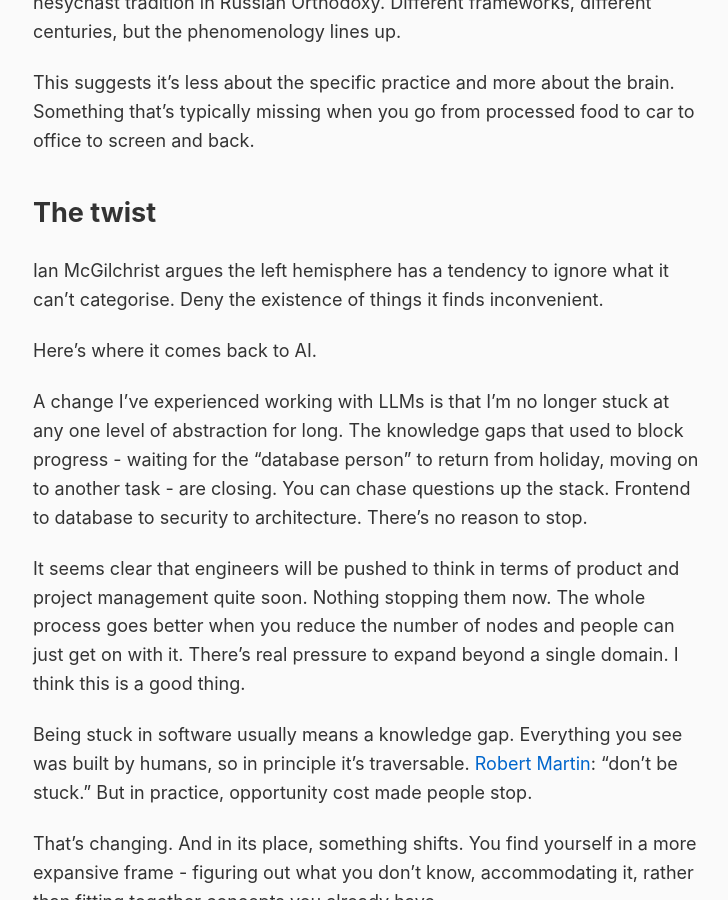
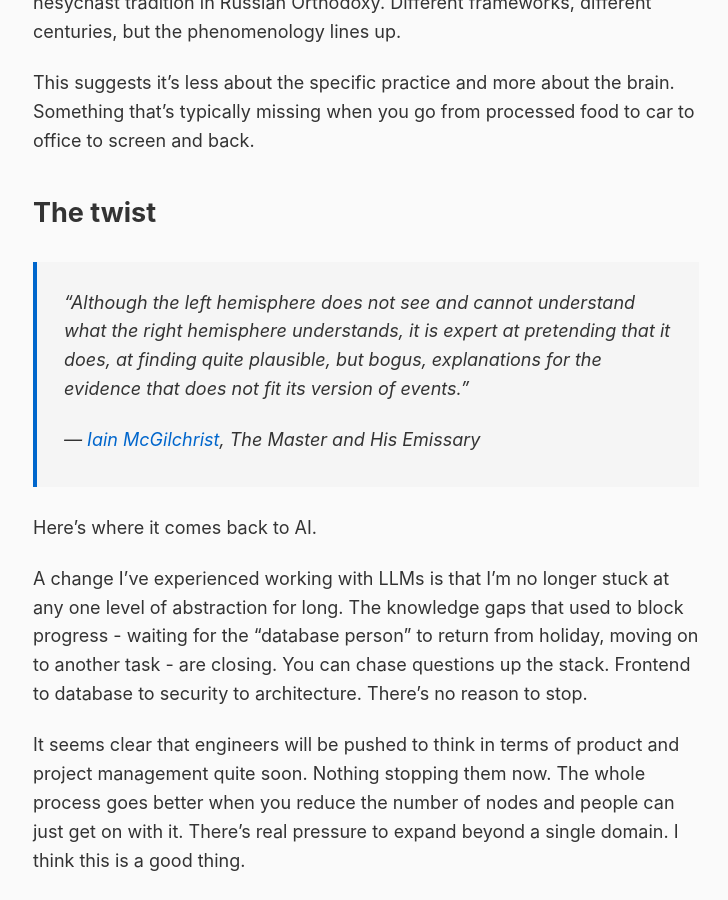
Before and after one commit to rob137/rob137.github.io, a Jekyll site: the page built from _posts/2026-01-05-field-recording.md, in a window 1280 px wide and 900 px high, scrolled down 1762 px. Shown: the whole window, without its empty margins (274-1002 px from the left). Built offline with Jekyll 4.4.1, drawn with Linux system fonts in a browser that asks for light colours.

Commit message:
Add McGilchrist block quote to The twist section

```diff
--- a/_posts/2026-01-05-field-recording.md
+++ b/_posts/2026-01-05-field-recording.md
@@ -38,7 +38,9 @@ This suggests it's less about the specific practice and more about the brain. So
 
 ## The twist
 
-Ian McGilchrist argues the left hemisphere has a tendency to ignore what it can't categorise. Deny the existence of things it finds inconvenient.
+> "Although the left hemisphere does not see and cannot understand what the right hemisphere understands, it is expert at pretending that it does, at finding quite plausible, but bogus, explanations for the evidence that does not fit its version of events."
+>
+> — [Iain McGilchrist](https://en.wikipedia.org/wiki/Iain_McGilchrist), *The Master and His Emissary*
 
 Here's where it comes back to AI.
 
```
